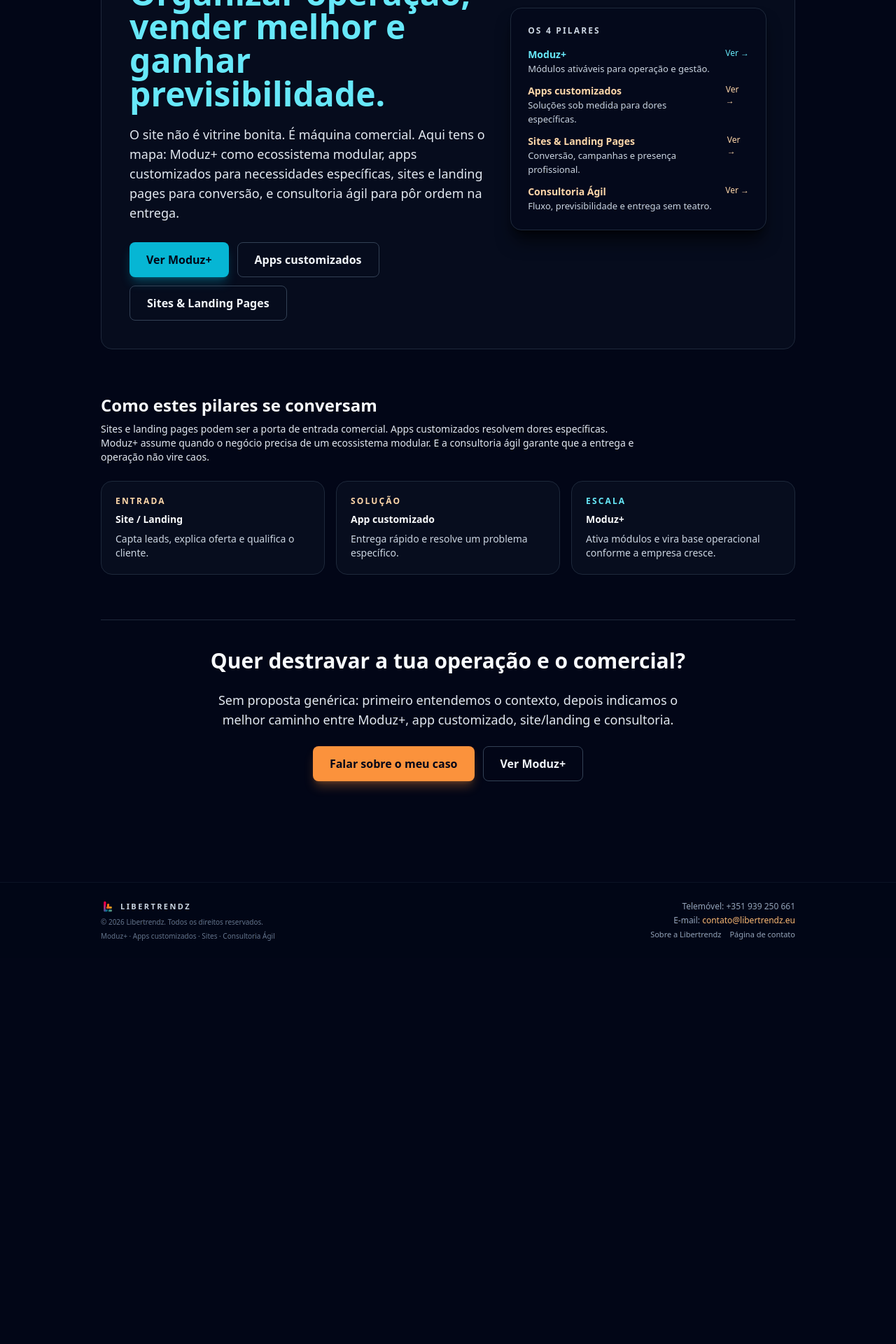
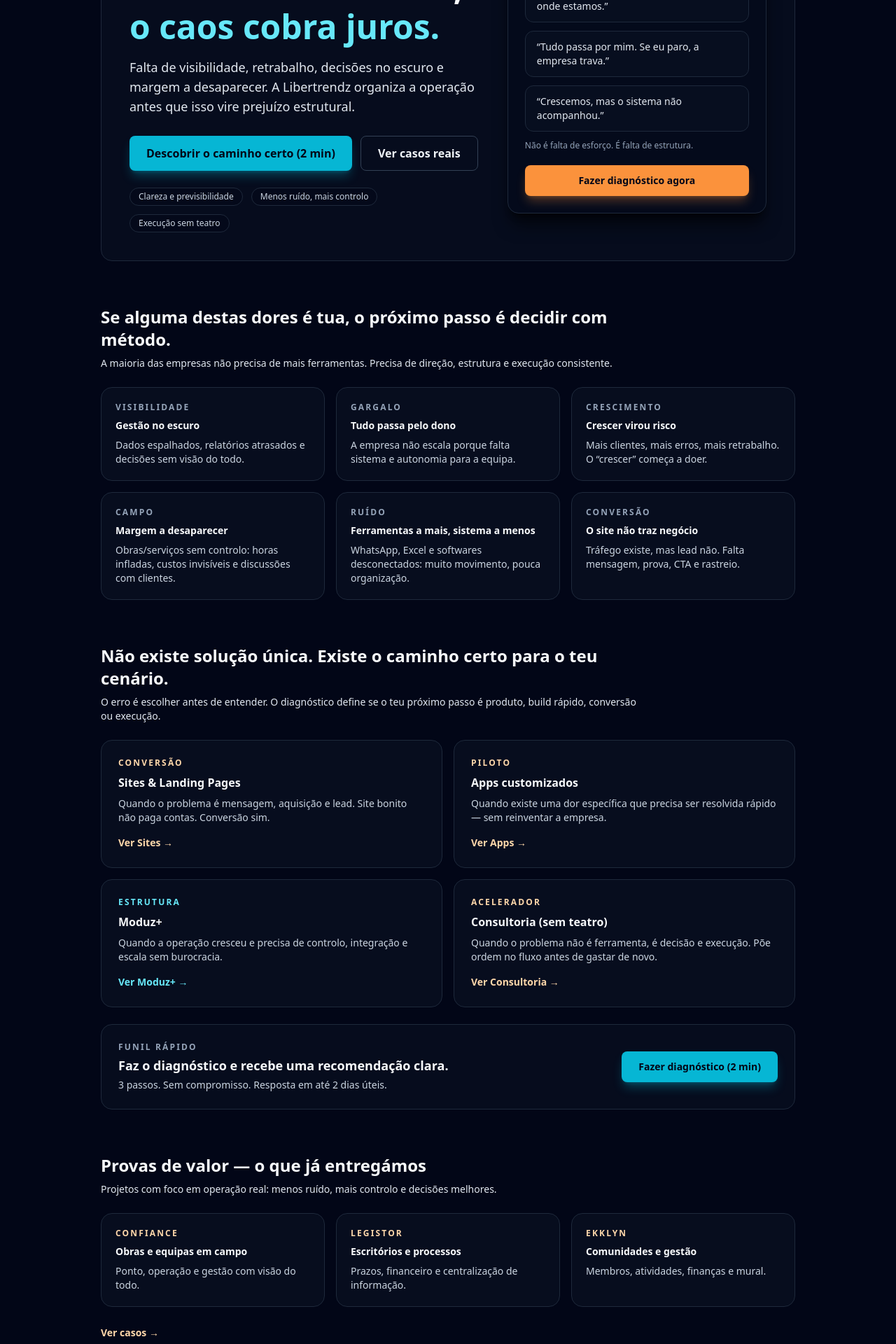
Before and after one commit to libertrendz/libertrendz-site, a Next.js app: page / in a window 1280 px wide. Shown: the part 320-2240 px from the top of the page at 70% size. Before the commit the page ends 1689 px from the top, so only its background shows below. Built offline with nearby package versions, Linux system fonts and the light colour scheme.

Commit message:
Revise HomePage content and links for clarity
Updated various sections of the HomePage component to improve clarity and relevance, including text changes and link updates.

```diff
--- a/app/page.tsx
+++ b/app/page.tsx
@@ -3,177 +3,363 @@ export default function HomePage() {
   return (
     <main className="min-h-[calc(100vh-5rem)] bg-slate-950 text-slate-50">
       <section className="container-page py-16 md:py-20 space-y-16">
-        {/* HERO — cola dos 4 pilares, com mais vida */}
+        {/* HERO — impacto + decisão (sem “pilares”) */}
         <div className="relative overflow-hidden rounded-2xl border border-slate-800 bg-slate-900/35 p-8 md:p-10">
           <div className="pointer-events-none absolute inset-0 bg-gradient-to-r from-cyan-700/12 via-accent-500/8 to-transparent" />
-          <div className="relative z-10 grid gap-8 lg:grid-cols-[1.4fr,1fr] lg:items-center">
+          <div className="relative z-10 grid gap-10 lg:grid-cols-[1.35fr,1fr] lg:items-center">
             <div>
-              <p className="text-xs font-semibold uppercase tracking-[0.2em] text-slate-300">
-                Libertrendz · 4 pilares para PMEs
+              <p className="text-xs font-semibold uppercase tracking-[0.22em] text-slate-300">
+                Libertrendz · produto + execução para PMEs
               </p>
 
               <h1 className="mt-3 text-3xl font-bold leading-tight md:text-5xl">
-                Produto e execução.
+                Quando a empresa cresce sem sistema,
                 <span className="block mt-2 text-cyan-300">
-                  Organizar operação, vender melhor e ganhar previsibilidade.
+                  o caos cobra juros.
                 </span>
               </h1>
 
               <p className="mt-5 max-w-2xl text-base md:text-lg text-slate-200">
-                O site não é vitrine bonita. É máquina comercial. Aqui tens o
-                mapa: Moduz+ como ecossistema modular, apps customizados para
-                necessidades específicas, sites e landing pages para conversão,
-                e consultoria ágil para pôr ordem na entrega.
+                Falta de visibilidade, retrabalho, decisões no escuro e margem a
+                desaparecer. A Libertrendz organiza a operação antes que isso
+                vire prejuízo estrutural.
               </p>
 
               <div className="mt-7 flex flex-wrap gap-3">
                 <a
-                  href="/moduz"
+                  href="/diagnostico"
                   className="inline-flex items-center justify-center rounded-lg bg-cyan-500 px-6 py-3 text-sm md:text-base font-semibold text-slate-950 shadow-lg shadow-cyan-500/30 transition hover:bg-cyan-400"
                 >
-                  Ver Moduz+
+                  Descobrir o caminho certo (2 min)
                 </a>
                 <a
-                  href="/apps"
+                  href="/cases"
                   className="inline-flex items-center justify-center rounded-lg border border-slate-700 px-6 py-3 text-sm md:text-base font-semibold text-slate-100 transition hover:border-slate-500 hover:bg-slate-900/60"
                 >
-                  Apps customizados
+                  Ver casos reais
                 </a>
-                <a
-                  href="/sites"
-                  className="inline-flex items-center justify-center rounded-lg border border-slate-700 px-6 py-3 text-sm md:text-base font-semibold text-slate-100 transition hover:border-slate-500 hover:bg-slate-900/60"
-                >
-                  Sites & Landing Pages
-                </a>
+              </div>
+
+              <div className="mt-6 flex flex-wrap gap-3 text-xs text-slate-300">
+                <span className="rounded-full border border-slate-800 bg-slate-950/40 px-3 py-1">
+                  Clareza e previsibilidade
+                </span>
+                <span className="rounded-full border border-slate-800 bg-slate-950/40 px-3 py-1">
+                  Menos ruído, mais controlo
+                </span>
+                <span className="rounded-full border border-slate-800 bg-slate-950/40 px-3 py-1">
+                  Execução sem teatro
+                </span>
               </div>
             </div>
 
-            <aside className="rounded-2xl border border-slate-800 bg-slate-950/30 p-6 shadow-xl shadow-black/60">
-              <p className="text-xs font-semibold uppercase tracking-[0.18em] text-slate-300">
-                Os 4 pilares
+            {/* Card lateral — identificação + gancho (sem virar “catálogo”) */}
+            <aside className="rounded-2xl border border-slate-800 bg-slate-950/35 p-6 shadow-xl shadow-black/60">
+              <p className="text-xs font-semibold uppercase tracking-[0.18em] text-accent-300">
+                Se isto parece contigo…
               </p>
               <div className="mt-4 space-y-3 text-sm text-slate-200">
-                <div className="flex items-start justify-between gap-4">
-                  <div>
-                    <p className="font-semibold text-cyan-300">Moduz+</p>
-                    <p className="text-slate-300 text-[13px]">
-                      Módulos ativáveis para operação e gestão.
-                    </p>
-                  </div>
-                  <a className="text-cyan-300 text-xs hover:text-cyan-200" href="/moduz">
-                    Ver →
-                  </a>
-                </div>
+                <p className="rounded-xl border border-slate-800 bg-slate-900/30 px-4 py-3">
+                  “Trabalhamos muito, mas não sabemos onde estamos.”
+                </p>
+                <p className="rounded-xl border border-slate-800 bg-slate-900/30 px-4 py-3">
+                  “Tudo passa por mim. Se eu paro, a empresa trava.”
+                </p>
+                <p className="rounded-xl border border-slate-800 bg-slate-900/30 px-4 py-3">
+                  “Crescemos, mas o sistema não acompanhou.”
+                </p>
+                <p className="text-xs text-slate-400">
+                  Não é falta de esforço. É falta de estrutura.
+                </p>
+              </div>
 
-                <div className="flex items-start justify-between gap-4">
-                  <div>
-                    <p className="font-semibold text-accent-300">Apps customizados</p>
-                    <p className="text-slate-300 text-[13px]">
-                      Soluções sob medida para dores específicas.
-                    </p>
-                  </div>
-                  <a className="text-accent-300 text-xs hover:text-accent-200" href="/apps">
-                    Ver →
-                  </a>
-                </div>
-
-                <div className="flex items-start justify-between gap-4">
-                  <div>
-                    <p className="font-semibold text-accent-300">Sites & Landing Pages</p>
-                    <p className="text-slate-300 text-[13px]">
-                      Conversão, campanhas e presença profissional.
-                    </p>
-                  </div>
-                  <a className="text-accent-300 text-xs hover:text-accent-200" href="/sites">
-                    Ver →
-                  </a>
-                </div>
-
-                <div className="flex items-start justify-between gap-4">
-                  <div>
-                    <p className="font-semibold text-accent-300">Consultoria Ágil</p>
-                    <p className="text-slate-300 text-[13px]">
-                      Fluxo, previsibilidade e entrega sem teatro.
-                    </p>
-                  </div>
-                  <a className="text-accent-300 text-xs hover:text-accent-200" href="/agile">
-                    Ver →
-                  </a>
-                </div>
+              <div className="mt-5">
+                <a
+                  href="/diagnostico"
+                  className="inline-flex w-full items-center justify-center rounded-lg bg-accent-500 px-5 py-3 text-sm font-semibold text-slate-950 shadow-lg shadow-accent-500/30 transition hover:bg-accent-400"
+                >
+                  Fazer diagnóstico agora
+                </a>
               </div>
             </aside>
           </div>
         </div>
 
-        {/* SEÇÃO — como se conectam */}
+        {/* DORES — identificação rápida */}
         <section className="space-y-6">
           <div className="max-w-3xl">
             <h2 className="text-2xl font-semibold text-slate-50">
-              Como estes pilares se conversam
+              Se alguma destas dores é tua, o próximo passo é decidir com método.
             </h2>
             <p className="mt-2 text-sm text-slate-200">
-              Sites e landing pages podem ser a porta de entrada comercial. Apps
-              customizados resolvem dores específicas. Moduz+ assume quando o
-              negócio precisa de um ecossistema modular. E a consultoria ágil
-              garante que a entrega e operação não vire caos.
+              A maioria das empresas não precisa de mais ferramentas. Precisa de
+              direção, estrutura e execução consistente.
+            </p>
+          </div>
+
+          <div className="grid gap-4 md:grid-cols-2 lg:grid-cols-3">
+            <div className="rounded-2xl border border-slate-800 bg-slate-900/40 p-5 text-sm text-slate-200">
+              <p className="text-xs font-semibold uppercase tracking-[0.18em] text-slate-400">
+                Visibilidade
+              </p>
+              <p className="mt-2 font-semibold text-slate-50">Gestão no escuro</p>
+              <p className="mt-2 text-slate-300">
+                Dados espalhados, relatórios atrasados e decisões sem visão do
+                todo.
+              </p>
+            </div>
+
+            <div className="rounded-2xl border border-slate-800 bg-slate-900/40 p-5 text-sm text-slate-200">
+              <p className="text-xs font-semibold uppercase tracking-[0.18em] text-slate-400">
+                Gargalo
+              </p>
+              <p className="mt-2 font-semibold text-slate-50">Tudo passa pelo dono</p>
+              <p className="mt-2 text-slate-300">
+                A empresa não escala porque falta sistema e autonomia para a
+                equipa.
+              </p>
+            </div>
+
+            <div className="rounded-2xl border border-slate-800 bg-slate-900/40 p-5 text-sm text-slate-200">
+              <p className="text-xs font-semibold uppercase tracking-[0.18em] text-slate-400">
+                Crescimento
+              </p>
+              <p className="mt-2 font-semibold text-slate-50">Crescer virou risco</p>
+              <p className="mt-2 text-slate-300">
+                Mais clientes, mais erros, mais retrabalho. O “crescer” começa a
+                doer.
+              </p>
+            </div>
+
+            <div className="rounded-2xl border border-slate-800 bg-slate-900/40 p-5 text-sm text-slate-200">
+              <p className="text-xs font-semibold uppercase tracking-[0.18em] text-slate-400">
+                Campo
+              </p>
+              <p className="mt-2 font-semibold text-slate-50">Margem a desaparecer</p>
+              <p className="mt-2 text-slate-300">
+                Obras/serviços sem controlo: horas infladas, custos invisíveis e
+                discussões com clientes.
+              </p>
+            </div>
+
+            <div className="rounded-2xl border border-slate-800 bg-slate-900/40 p-5 text-sm text-slate-200">
+              <p className="text-xs font-semibold uppercase tracking-[0.18em] text-slate-400">
+                Ruído
+              </p>
+              <p className="mt-2 font-semibold text-slate-50">
+                Ferramentas a mais, sistema a menos
+              </p>
+              <p className="mt-2 text-slate-300">
+                WhatsApp, Excel e softwares desconectados: muito movimento, pouca
+                organização.
+              </p>
+            </div>
+
+            <div className="rounded-2xl border border-slate-800 bg-slate-900/40 p-5 text-sm text-slate-200">
+              <p className="text-xs font-semibold uppercase tracking-[0.18em] text-slate-400">
+                Conversão
+              </p>
+              <p className="mt-2 font-semibold text-slate-50">O site não traz negócio</p>
+              <p className="mt-2 text-slate-300">
+                Tráfego existe, mas lead não. Falta mensagem, prova, CTA e
+                rastreio.
+              </p>
+            </div>
+          </div>
+        </section>
+
+        {/* CAMINHOS — sem “pilares”, com clareza */}
+        <section className="space-y-6">
+          <div className="max-w-3xl">
+            <h2 className="text-2xl font-semibold text-slate-50">
+              Não existe solução única. Existe o caminho certo para o teu cenário.
+            </h2>
+            <p className="mt-2 text-sm text-slate-200">
+              O erro é escolher antes de entender. O diagnóstico define se o teu
+              próximo passo é produto, build rápido, conversão ou execução.
+            </p>
+          </div>
+
+          <div className="grid gap-4 md:grid-cols-2">
+            <div className="rounded-2xl border border-slate-800 bg-slate-900/40 p-6">
+              <p className="text-xs font-semibold uppercase tracking-[0.18em] text-accent-300">
+                Conversão
+              </p>
+              <p className="mt-2 text-base font-semibold text-slate-50">
+                Sites & Landing Pages
+              </p>
+              <p className="mt-2 text-sm text-slate-300">
+                Quando o problema é mensagem, aquisição e lead. Site bonito não
+                paga contas. Conversão sim.
+              </p>
+              <a
+                href="/sites"
+                className="mt-4 inline-flex text-sm font-semibold text-accent-300 hover:text-accent-200"
+              >
+                Ver Sites →
+              </a>
+            </div>
+
+            <div className="rounded-2xl border border-slate-800 bg-slate-900/40 p-6">
+              <p className="text-xs font-semibold uppercase tracking-[0.18em] text-accent-300">
+                Piloto
+              </p>
+              <p className="mt-2 text-base font-semibold text-slate-50">
+                Apps customizados
+              </p>
+              <p className="mt-2 text-sm text-slate-300">
+                Quando existe uma dor específica que precisa ser resolvida rápido
+                — sem reinventar a empresa.
+              </p>
+              <a
+                href="/apps"
+                className="mt-4 inline-flex text-sm font-semibold text-accent-300 hover:text-accent-200"
+              >
+                Ver Apps →
+              </a>
+            </div>
+
+            <div className="rounded-2xl border border-slate-800 bg-slate-900/40 p-6">
+              <p className="text-xs font-semibold uppercase tracking-[0.18em] text-cyan-300">
+                Estrutura
+              </p>
+              <p className="mt-2 text-base font-semibold text-slate-50">Moduz+</p>
+              <p className="mt-2 text-sm text-slate-300">
+                Quando a operação cresceu e precisa de controlo, integração e
+                escala sem burocracia.
+              </p>
+              <a
+                href="/moduz"
+                className="mt-4 inline-flex text-sm font-semibold text-cyan-300 hover:text-cyan-200"
+              >
+                Ver Moduz+ →
+              </a>
+            </div>
+
+            <div className="rounded-2xl border border-slate-800 bg-slate-900/40 p-6">
+              <p className="text-xs font-semibold uppercase tracking-[0.18em] text-accent-300">
+                Acelerador
+              </p>
+              <p className="mt-2 text-base font-semibold text-slate-50">
+                Consultoria (sem teatro)
+              </p>
+              <p className="mt-2 text-sm text-slate-300">
+                Quando o problema não é ferramenta, é decisão e execução. Põe
+                ordem no fluxo antes de gastar de novo.
+              </p>
+              <a
+                href="/agile"
+                className="mt-4 inline-flex text-sm font-semibold text-accent-300 hover:text-accent-200"
+              >
+                Ver Consultoria →
+              </a>
+            </div>
+          </div>
+
+          <div className="rounded-2xl border border-slate-800 bg-slate-900/35 p-6">
+            <div className="flex flex-col items-start justify-between gap-4 md:flex-row md:items-center">
+              <div>
+                <p className="text-xs font-semibold uppercase tracking-[0.18em] text-slate-400">
+                  Funil rápido
+                </p>
+                <p className="mt-1 text-lg font-semibold text-slate-50">
+                  Faz o diagnóstico e recebe uma recomendação clara.
+                </p>
+                <p className="mt-1 text-sm text-slate-300">
+                  3 passos. Sem compromisso. Resposta em até 2 dias úteis.
+                </p>
+              </div>
+              <a
+                href="/diagnostico"
+                className="inline-flex items-center justify-center rounded-lg bg-cyan-500 px-6 py-3 text-sm font-semibold text-slate-950 shadow-lg shadow-cyan-500/30 transition hover:bg-cyan-400"
+              >
+                Fazer diagnóstico (2 min)
+              </a>
+            </div>
+          </div>
+        </section>
+
+        {/* PROVA — sem inflar */}
+        <section className="space-y-6">
+          <div className="max-w-3xl">
+            <h2 className="text-2xl font-semibold text-slate-50">
+              Provas de valor — o que já entregámos
+            </h2>
+            <p className="mt-2 text-sm text-slate-200">
+              Projetos com foco em operação real: menos ruído, mais controlo e
+              decisões melhores.
             </p>
           </div>
 
           <div className="grid gap-4 md:grid-cols-3">
-            <div className="rounded-2xl border border-slate-800 bg-slate-900/40 p-5 text-sm text-slate-200">
+            <article className="rounded-2xl border border-slate-800 bg-slate-900/40 p-5">
               <p className="text-xs font-semibold uppercase tracking-[0.18em] text-accent-300">
-                Entrada
+                CONFIANCE
               </p>
-              <p className="mt-2 font-semibold text-slate-50">Site / Landing</p>
-              <p className="mt-2 text-slate-300">
-                Capta leads, explica oferta e qualifica o cliente.
+              <p className="mt-2 text-sm font-semibold text-slate-50">
+                Obras e equipas em campo
               </p>
-            </div>
+              <p className="mt-2 text-sm text-slate-300">
+                Ponto, operação e gestão com visão do todo.
+              </p>
+            </article>
 
-            <div className="rounded-2xl border border-slate-800 bg-slate-900/40 p-5 text-sm text-slate-200">
+            <article className="rounded-2xl border border-slate-800 bg-slate-900/40 p-5">
               <p className="text-xs font-semibold uppercase tracking-[0.18em] text-accent-300">
-                Solução
+                LEGISTOR
               </p>
-              <p className="mt-2 font-semibold text-slate-50">App customizado</p>
-              <p className="mt-2 text-slate-300">
-                Entrega rápido e resolve um problema específico.
+              <p className="mt-2 text-sm font-semibold text-slate-50">
+                Escritórios e processos
               </p>
-            </div>
+              <p className="mt-2 text-sm text-slate-300">
+                Prazos, financeiro e centralização de informação.
+              </p>
+            </article>
 
-            <div className="rounded-2xl border border-slate-800 bg-slate-900/40 p-5 text-sm text-slate-200">
-              <p className="text-xs font-semibold uppercase tracking-[0.18em] text-cyan-300">
-                Escala
+            <article className="rounded-2xl border border-slate-800 bg-slate-900/40 p-5">
+              <p className="text-xs font-semibold uppercase tracking-[0.18em] text-accent-300">
+                EKKLYN
               </p>
-              <p className="mt-2 font-semibold text-slate-50">Moduz+</p>
-              <p className="mt-2 text-slate-300">
-                Ativa módulos e vira base operacional conforme a empresa cresce.
+              <p className="mt-2 text-sm font-semibold text-slate-50">
+                Comunidades e gestão
               </p>
-            </div>
+              <p className="mt-2 text-sm text-slate-300">
+                Membros, atividades, finanças e mural.
+              </p>
+            </article>
+          </div>
+
+          <div>
+            <a
+              href="/cases"
+              className="text-sm font-semibold text-accent-300 hover:text-accent-200"
+            >
+              Ver casos →
+            </a>
           </div>
         </section>
 
         {/* CTA FINAL */}
         <section className="space-y-6 border-t border-slate-800 pt-10 text-center">
           <h2 className="text-3xl font-semibold text-slate-50">
-            Quer destravar a tua operação e o comercial?
+            Queres clareza antes de tomar a próxima decisão?
           </h2>
           <p className="text-lg text-slate-200 max-w-2xl mx-auto">
-            Sem proposta genérica: primeiro entendemos o contexto, depois
-            indicamos o melhor caminho entre Moduz+, app customizado, site/landing
-            e consultoria.
+            Sem proposta automática. Primeiro entendemos o contexto. Depois
+            indicamos o melhor caminho — Moduz+, app, site/landing ou consultoria.
           </p>
           <div className="mt-6 flex flex-wrap justify-center gap-3">
             <a
-              href="/contato"
+              href="/diagnostico"
               className="inline-flex items-center justify-center rounded-lg bg-accent-500 px-6 py-3 text-base font-semibold text-slate-950 shadow-lg shadow-accent-500/30 transition hover:bg-accent-400"
             >
-              Falar sobre o meu caso
+              Agendar diagnóstico
             </a>
             <a
-              href="/moduz"
+              href="/cases"
               className="inline-flex items-center justify-center rounded-lg border border-slate-700 px-6 py-3 text-base font-semibold text-slate-100 transition hover:border-slate-500 hover:bg-slate-900/60"
             >
-              Ver Moduz+
+              Ver casos
             </a>
           </div>
         </section>
```
